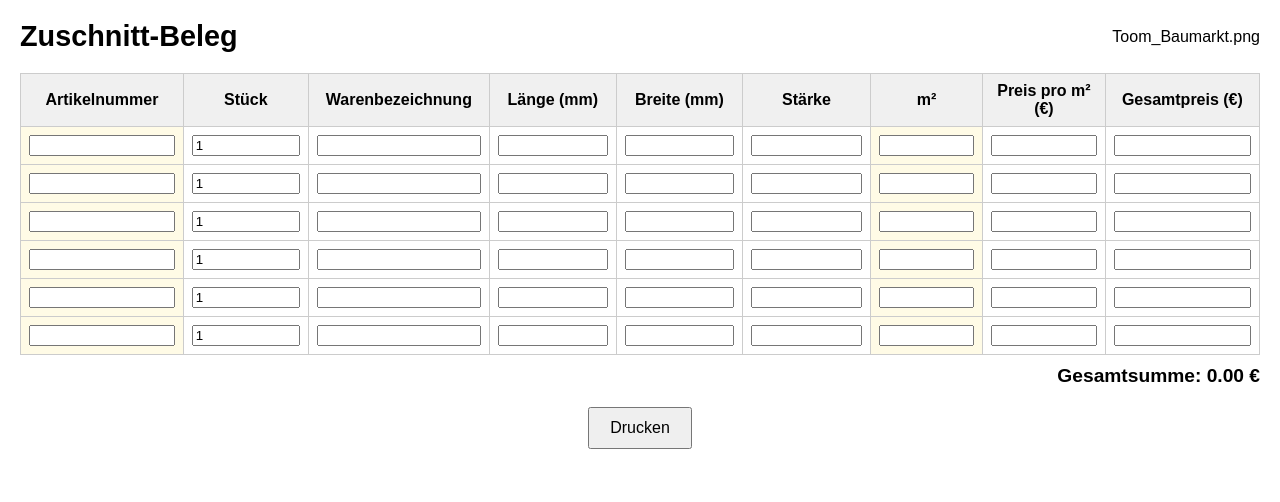
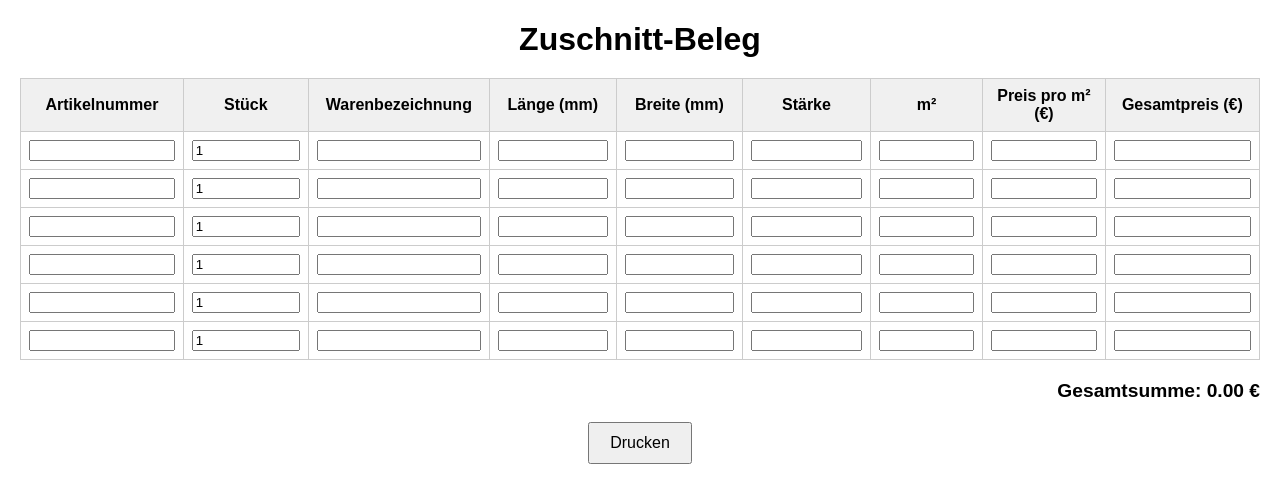
Before and after one commit to Zuschnitt/Holzzuschnitt, a plain HTML site: page index.html in a window 1280 px wide. Drawn offline with Linux system fonts and the light colour scheme; no server answers.

Commit message:
Update index.html

```diff
--- a/index.html
+++ b/index.html
@@ -9,26 +9,15 @@
       margin: 20px;
     }
 
-    header {
-      display: flex;
-      justify-content: space-between;
-      align-items: center;
-    }
-
     h1 {
-      margin: 0;
-      font-size: 1.8em;
-    }
-
-    img {
-      height: auto;
-      width: 150px;
+      text-align: center;
+      margin-bottom: 20px;
     }
 
     table {
       width: 100%;
       border-collapse: collapse;
-      margin-top: 20px;
+      margin-bottom: 20px;
     }
 
     th {
@@ -39,10 +28,6 @@
       border: 1px solid #ccc;
       padding: 8px;
       text-align: center;
-    }
-
-    td:nth-child(1), td:nth-child(7) {
-      background-color: #fffbe6; /* dezentes Gelb */
     }
 
     input {
@@ -73,10 +58,7 @@
   </style>
 </head>
 <body>
-  <header>
-    <h1>Zuschnitt-Beleg</h1>
-    Toom_Baumarkt.png
-  </header>
+  <h1>Zuschnitt-Beleg</h1>
 
   <table>
     <thead>
@@ -119,6 +101,7 @@
   <script>
     let artikelData = {};
 
+    // Lade die JSON-Datei
     fetch('artikel.json')
       .then(response => response.json())
       .then(data => {
@@ -173,3 +156,4 @@
     }
   </script>
 </body>
+</html>
```
